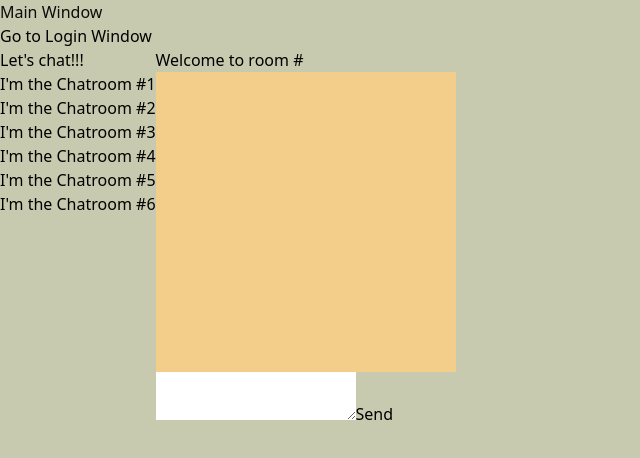
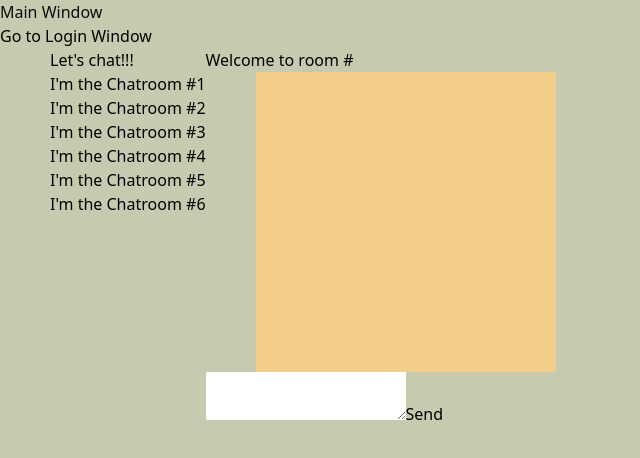
Before and after one commit to monkeyboomonkey/chatroom, a React app: page / in a window 1280 px wide. Shown: the top 458 px of the page, without its empty margins (0-640 px from the left). Built offline with nearby package versions, Linux system fonts and the light colour scheme; no server answers.

Commit message:
live reloading works sortof

```diff
--- a/src/client/App.scss
+++ b/src/client/App.scss
@@ -5,3 +5,23 @@ h1 {
 body {
     background-color: rgb(199, 202, 174);
 }
+
+.chatboard {
+    display: flex;
+    justify-content: left;
+    align-items: left;
+    margin-top: 30px;
+    margin-bottom: 30px;
+    margin-left: 120px;
+    margin-right: 20px;
+}
+
+.mainChatboard {
+    display: flex;
+    justify-content: left;
+    align-items: left;
+    margin-top: 30px;
+    margin-bottom: 30px;
+    margin-left: 120px;
+    margin-right: 20px;
+}
--- a/src/client/components/Chatboard.jsx
+++ b/src/client/components/Chatboard.jsx
@@ -1,10 +1,14 @@
 import React from "react";
-import { useState } from "react";
+import { useState, useEffect } from "react";
 import Chatcategory from "./Chatcategory";
 import Chatbox from "./Chatbox";
 import '../styles/style.css';
+import { io } from "socket.io-client";
+// const socket = io('ws://localhost:3001');
 
 function Chatboard() {
+    let [socket, setSocket] = useState(io('ws://localhost:3001'));
+
     const [roomName, setRoomName] = useState('');
     const handleSwitchRoom = (roomName) => {
         setRoomName(roomName);
@@ -16,7 +20,7 @@ function Chatboard() {
                 <Chatcategory handleSwitchRoom={handleSwitchRoom} />
             </div>
             <div className="chatBox">
-                <Chatbox roomName={roomName} />
+                <Chatbox roomName={roomName} socket={socket} />
             </div>
         </div>
     );
--- a/src/client/components/Chatbox.jsx
+++ b/src/client/components/Chatbox.jsx
@@ -1,10 +1,8 @@
 import React from "react";
-import { useRef, useState } from "react";
+import { useRef, useState, useEffect } from "react";
 import '../styles/style.css';
 import Chatboxheader from "./Chatboxheader";
 
-// import { io } from "socket.io-client";
-// const socket = io('ws://localhost:3001');
 
 function Chatbox(props) {
     // const [roomName, setRoomName] = useState('');
@@ -20,14 +18,29 @@ function Chatbox(props) {
         messageDiv.innerText = message;
         chatDisplayRef.current.appendChild(messageDiv);
         messageContentRef.current.value = '';
+        props.socket.emit('message', {
+            username: `${props.socket.id}`, message: message
+        })
     }
+    useEffect(() => {
+        props.socket.on('message', (data) => {
+            console.log("From props.socket.on")
+            console.log(data.message);
+            const receivedMessageDiv = document.createElement('div');
+            receivedMessageDiv.innerText = `${data.message.username}: ${data.message.message}`;
+            console.log("ChatDisplayRef.current")
+            console.log(chatDisplayRef.current);
+            chatDisplayRef.current.appendChild(receivedMessageDiv);
+        }, [])
+
+    })
     return (
         <div>
             {/* {props.roomName && <h3>Welcome to room #{props.roomName}!</h3>} */}
             <Chatboxheader roomName={props.roomName} />
             <div className="chatDisplay" ref={chatDisplayRef}></div>
             <div className="chatControl">
-                <textarea type="text" className="messageContent" ref={messageContentRef}/>
+                <textarea type="text" className="messageContent" ref={messageContentRef} />
                 <button className="sendBtn" onClick={handleSendBtnClicked}>Send</button>
             </div>
         </div>
--- a/src/client/styles/style.css
+++ b/src/client/styles/style.css
@@ -6,8 +6,11 @@ body {
     width: 300px;
     height: 300px;
     background: rgb(243, 206, 139);
+    display: flex;
+    margin-left: 50px;
 }
 
 .chatboard {
     display: flex;
+    margin-left: 50px;
 }
```
